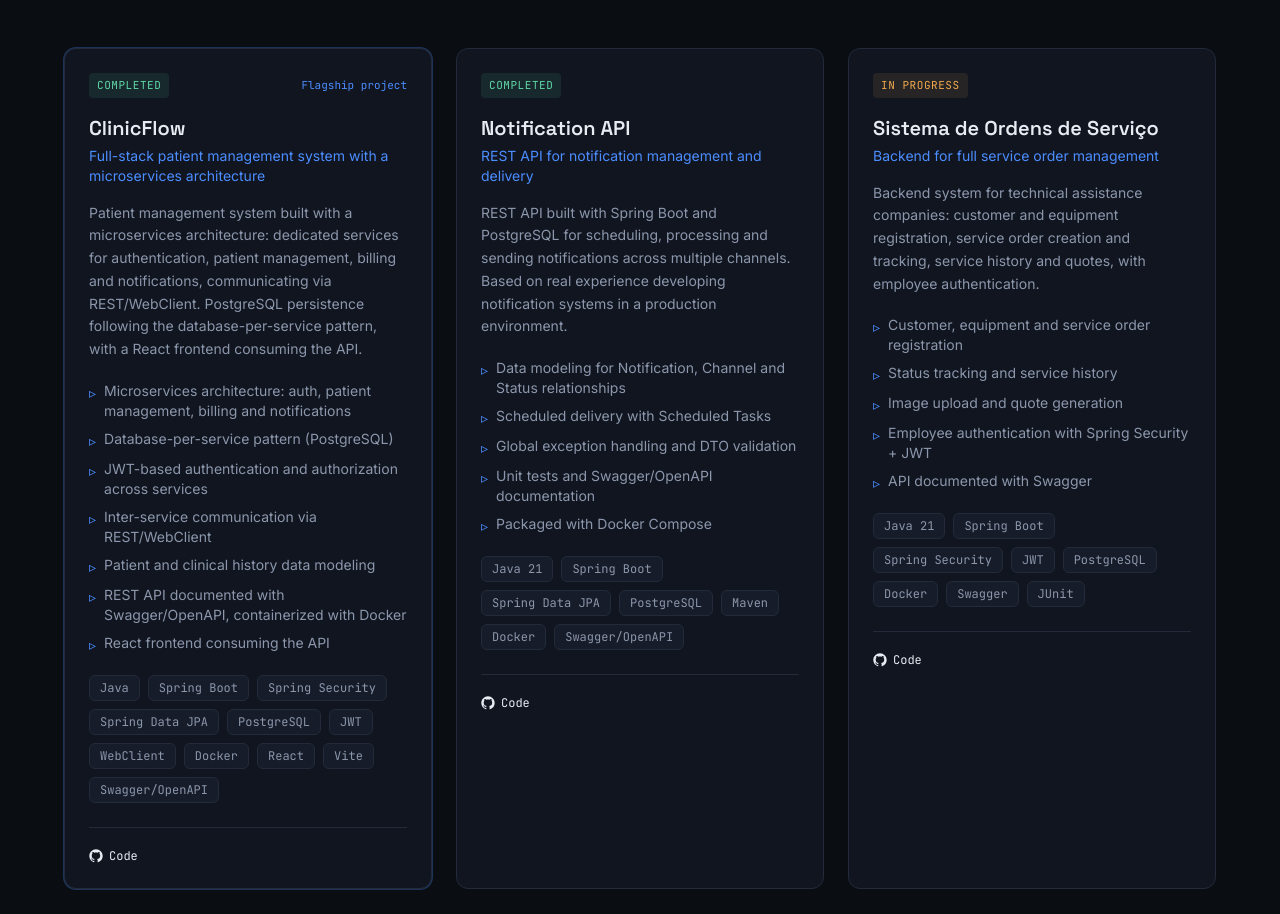
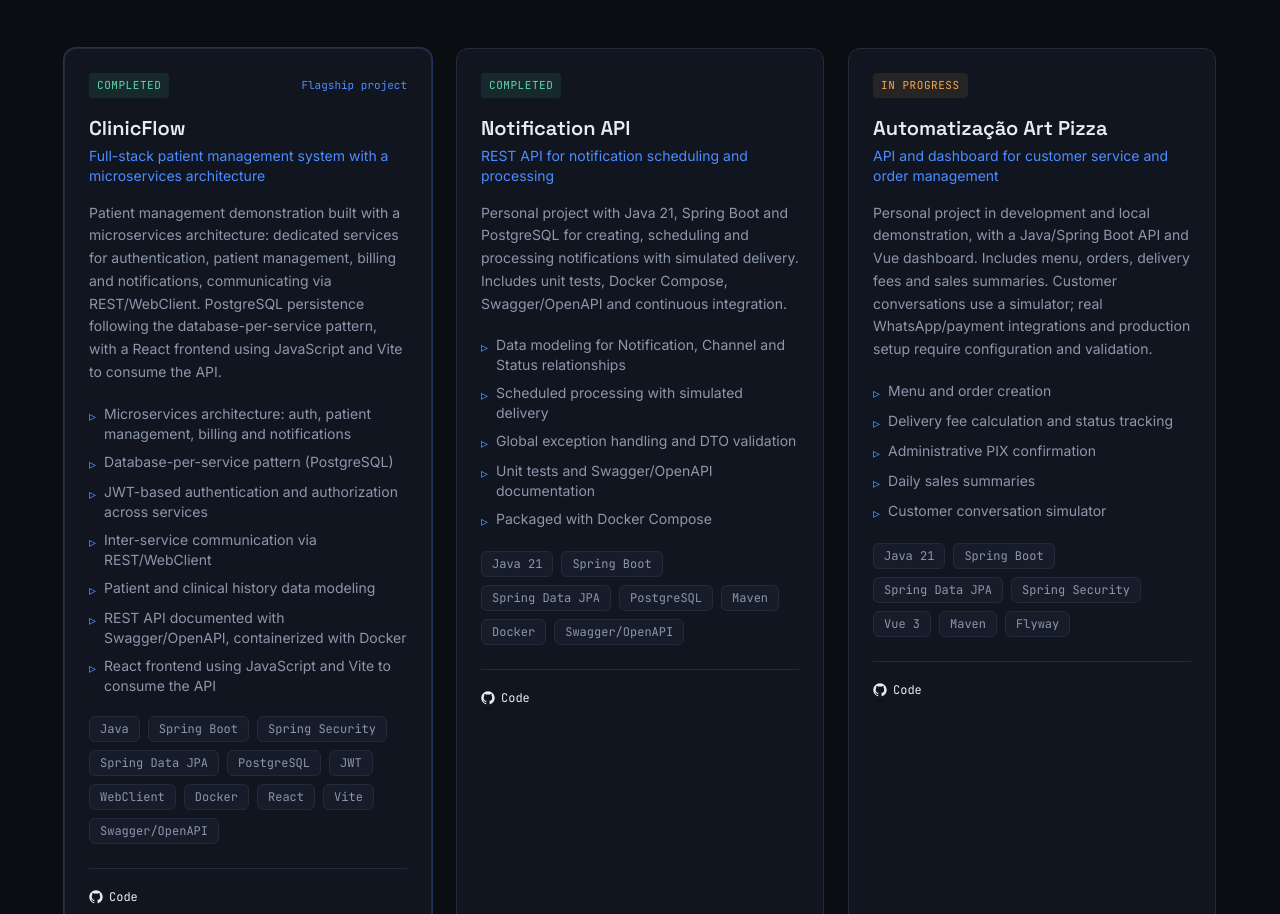
Before and after one commit to FernandoTorresD97/fernando-torres-portfolio, a Vue app: page / in a window 1280 px wide. Shown: the part 2508-3422 px from the top of the page. Built offline with nearby package versions, Linux system fonts and the light colour scheme.

Commit message:
Use verified project descriptions and direct repository links

```diff
--- a/src/data/projects.ts
+++ b/src/data/projects.ts
@@ -23,8 +23,8 @@ export const projects: Project[] = [
       en: 'Full-stack patient management system with a microservices architecture',
     },
     description: {
-      pt: 'Sistema de gestão de pacientes construído com arquitetura de microsserviços: serviços dedicados de autenticação, gestão de pacientes, faturamento e notificações, comunicando-se entre si via REST/WebClient. Persistência com PostgreSQL no padrão database-per-service e frontend em React consumindo a API.',
-      en: 'Patient management system built with a microservices architecture: dedicated services for authentication, patient management, billing and notifications, communicating via REST/WebClient. PostgreSQL persistence following the database-per-service pattern, with a React frontend consuming the API.',
+      pt: 'Sistema de demonstração para gestão de pacientes construído com arquitetura de microsserviços: serviços dedicados de autenticação, gestão de pacientes, faturamento e notificações, comunicando-se entre si via REST/WebClient. Persistência com PostgreSQL no padrão database-per-service e frontend em React consumindo a API.',
+      en: 'Patient management demonstration built with a microservices architecture: dedicated services for authentication, patient management, billing and notifications, communicating via REST/WebClient. PostgreSQL persistence following the database-per-service pattern, with a React frontend using JavaScript and Vite to consume the API.',
     },
     stack: [
       'Java',
@@ -47,7 +47,7 @@ export const projects: Project[] = [
         'Comunicação entre serviços via REST/WebClient',
         'Modelagem de dados de pacientes e histórico clínico',
         'API REST documentada com Swagger/OpenAPI, containerizada com Docker',
-        'Frontend em React consumindo a API',
+        'Frontend React com JavaScript e Vite consumindo a API',
       ],
       en: [
         'Microservices architecture: auth, patient management, billing and notifications',
@@ -56,10 +56,10 @@ export const projects: Project[] = [
         'Inter-service communication via REST/WebClient',
         'Patient and clinical history data modeling',
         'REST API documented with Swagger/OpenAPI, containerized with Docker',
-        'React frontend consuming the API',
+        'React frontend using JavaScript and Vite to consume the API',
       ],
     },
-    github: 'https://github.com/FernandoTorresD97',
+    github: 'https://github.com/FernandoTorresD97/clinicflow',
     featured: true,
   },
   {
@@ -67,62 +67,50 @@ export const projects: Project[] = [
     status: 'done',
     title: 'Notification API',
     tagline: {
-      pt: 'API REST para gestão e envio de notificações',
-      en: 'REST API for notification management and delivery',
+      pt: 'API REST para agendamento e processamento de notificações',
+      en: 'REST API for notification scheduling and processing',
     },
     description: {
-      pt: 'API REST construída com Spring Boot e PostgreSQL para o agendamento, processamento e envio de notificações por múltiplos canais. Baseada em experiência real de desenvolvimento de sistemas de notificação em ambiente produtivo.',
-      en: 'REST API built with Spring Boot and PostgreSQL for scheduling, processing and sending notifications across multiple channels. Based on real experience developing notification systems in a production environment.',
+      pt: 'Projeto pessoal com Java 21, Spring Boot e PostgreSQL para cadastro, agendamento e processamento de notificações com envio simulado. Inclui testes unitários, Docker Compose, Swagger/OpenAPI e integração contínua.',
+      en: 'Personal project with Java 21, Spring Boot and PostgreSQL for creating, scheduling and processing notifications with simulated delivery. Includes unit tests, Docker Compose, Swagger/OpenAPI and continuous integration.',
     },
     stack: ['Java 21', 'Spring Boot', 'Spring Data JPA', 'PostgreSQL', 'Maven', 'Docker', 'Swagger/OpenAPI'],
     highlights: {
       pt: [
         'Modelagem de relacionamentos entre Notification, Channel e Status',
-        'Agendamento de envios com Scheduled Tasks',
+        'Processamento agendado com entrega simulada',
         'Tratamento global de exceções e validação de DTOs',
         'Testes unitários e documentação via Swagger/OpenAPI',
         'Empacotado com Docker Compose',
       ],
       en: [
         'Data modeling for Notification, Channel and Status relationships',
-        'Scheduled delivery with Scheduled Tasks',
+        'Scheduled processing with simulated delivery',
         'Global exception handling and DTO validation',
         'Unit tests and Swagger/OpenAPI documentation',
         'Packaged with Docker Compose',
       ],
     },
-    github: 'https://github.com/FernandoTorresD97',
+    github: 'https://github.com/FernandoTorresD97/notification-api',
   },
   {
-    id: 'sistema-ordens-servico',
+    id: 'automatizacao-artpizza',
     status: 'in-progress',
-    title: 'Sistema de Ordens de Serviço',
+    title: 'Automatização Art Pizza',
     tagline: {
-      pt: 'Backend para gestão completa de ordens de serviço',
-      en: 'Backend for full service order management',
+      pt: 'API e painel para atendimento e gestão de pedidos',
+      en: 'API and dashboard for customer service and order management',
     },
     description: {
-      pt: 'Sistema backend para empresas de assistência técnica: cadastro de clientes e equipamentos, abertura e acompanhamento de ordens de serviço, histórico de atendimentos e orçamentos, com autenticação de funcionários.',
-      en: 'Backend system for technical assistance companies: customer and equipment registration, service order creation and tracking, service history and quotes, with employee authentication.',
+      pt: 'Projeto pessoal em desenvolvimento e demonstração local, com API Java/Spring Boot e painel Vue. Inclui cardápio, pedidos, frete e resumo de vendas. Atendimento demonstrado por simulador; integrações reais de WhatsApp e pagamentos e o ambiente de produção ainda precisam de configuração e homologação.',
+      en: 'Personal project in development and local demonstration, with a Java/Spring Boot API and Vue dashboard. Includes menu, orders, delivery fees and sales summaries. Customer conversations use a simulator; real WhatsApp/payment integrations and production setup require configuration and validation.',
     },
-    stack: ['Java 21', 'Spring Boot', 'Spring Security', 'JWT', 'PostgreSQL', 'Docker', 'Swagger', 'JUnit'],
+    stack: ['Java 21', 'Spring Boot', 'Spring Data JPA', 'Spring Security', 'Vue 3', 'Maven', 'Flyway'],
     highlights: {
-      pt: [
-        'Cadastro de clientes, equipamentos e ordens de serviço',
-        'Controle de status e histórico de atendimento',
-        'Upload de imagens e geração de orçamento',
-        'Autenticação de funcionários com Spring Security + JWT',
-        'API documentada com Swagger',
-      ],
-      en: [
-        'Customer, equipment and service order registration',
-        'Status tracking and service history',
-        'Image upload and quote generation',
-        'Employee authentication with Spring Security + JWT',
-        'API documented with Swagger',
-      ],
+      pt: ['Cardápio e criação de pedidos', 'Cálculo de frete e acompanhamento por status', 'Confirmação administrativa de PIX', 'Resumo diário de vendas', 'Simulador de atendimento conversacional'],
+      en: ['Menu and order creation', 'Delivery fee calculation and status tracking', 'Administrative PIX confirmation', 'Daily sales summaries', 'Customer conversation simulator'],
     },
-    github: 'https://github.com/FernandoTorresD97',
+    github: 'https://github.com/FernandoTorresD97/automatizacao-artpizza',
   },
 ]
 
```
